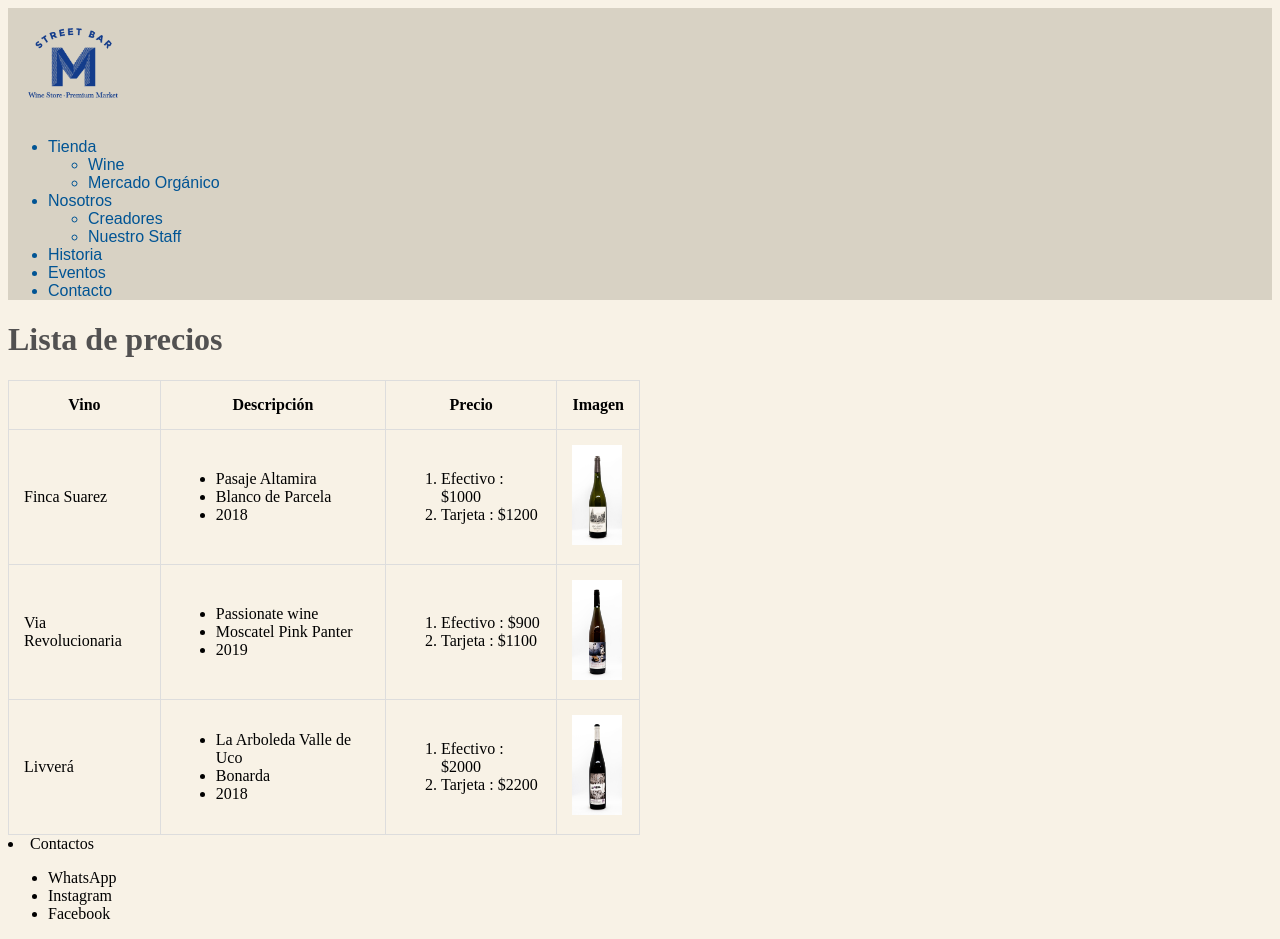
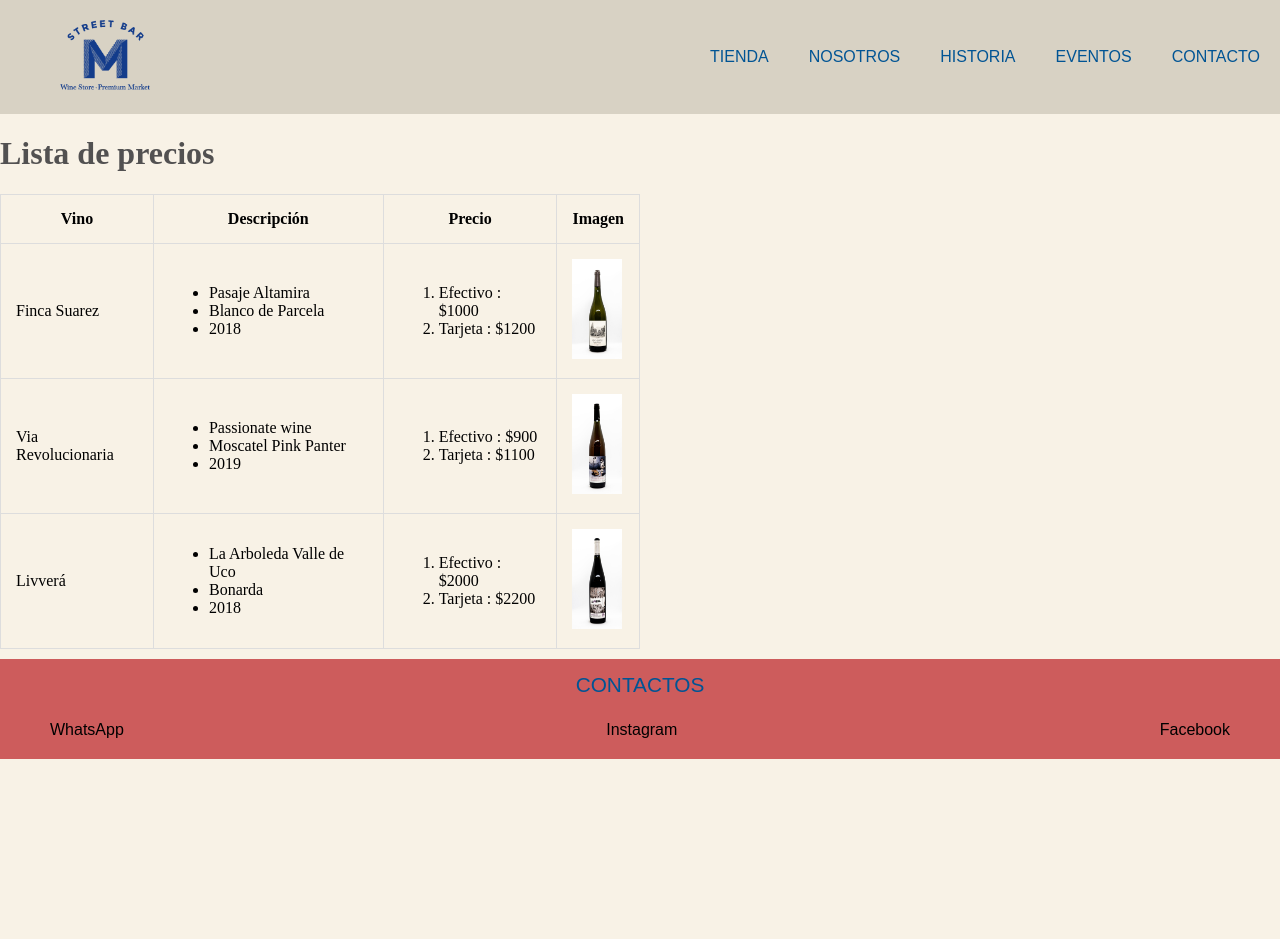
Before and after one commit to Alexiadelonc/Web, a plain HTML site: page paginas/tienda.html in a window 1280 px wide. After the commit the page ends 800 px from the top, so only its background shows below. Drawn offline with Linux system fonts and the light colour scheme.

Commit message:
Entrega 26-8

```diff
--- a/css/main.css
+++ b/css/main.css
@@ -1,25 +1,58 @@
-/*Header*/
 header {
     background-color:#D8D2C4;
 }
 
-/*Logo Header*/
-.listaLogoHeader img {
+/* Header*/
+.listaHeader{
+    display: flex;
+    flex-direction: row;
+    justify-content: space-between;
+    align-items: center;
+    margin-top: 0px;
+}
+
+.listaIzqHeader img {
     width: 90px;
     height: auto;
     margin: 20px;
+
 }
 
-.listaItemsHeader a {
+.listaDerHeader {
+    color: #005494;
+    font-family: 'Montserrat', sans-serif;
+    display: flex;
+    flex-direction: row;
+    flex-wrap:nowrap;
+    justify-content: flex-end;
+    align-items: center;
+
+}
+
+.listaDerHeader a {
     text-decoration: none;
     color:#005494 ;
     font-family:'Montserrat', sans-serif;
     font-weight: 500;
-   }
+}
 
-.listaItemsHeader ul {
-color: #005494;
-font-family: 'Montserrat', sans-serif;
+.listaDerHeader li {
+    margin: 20px;
+    list-style-type: none;
+    display: flex;
+    flex-direction: row;
+}
+
+.listaDerHeader ul{
+    display: none;
+    position: absolute;
+    z-index: 1;
+}
+
+.listaDerHeader li:hover ul{
+    float: none;
+    display: block;
+    text-align: left;
 }
 
 
@@ -27,6 +60,7 @@
 
 body {
     background-color: #F8F2E6 ;
+    margin: 0px;
 }
 p {
     color: rgb(110, 120, 131);
@@ -36,11 +70,6 @@
     line-height: 250%;
 }
 
-video {
-    width: 320px;
-    height: auto;
-    margin-left: 38%;
-}
 
 /*Tienda*/
 h1{
@@ -61,3 +90,24 @@
 tr:hover {
     background-color: lightslategrey;
 }
+
+/*Footer*/
+footer{
+    background-color: indianred;
+    padding-bottom: 20px;
+}
+.contactos {
+    font-family:'Montserrat', sans-serif;
+    color: #005494;
+    margin: 10px;
+}
+.mediosDeContacto {
+    font-family:'Montserrat Medium 500', sans-serif;
+    display: flex;
+    flex-direction: row;
+    justify-content: space-between;
+    list-style-type: none;
+    padding: 0;
+    margin: 0px 50px;
+
+}
--- a/paginas/tienda.html
+++ b/paginas/tienda.html
@@ -11,33 +11,35 @@
 
 <body>
     <header>
-        <div class="listaLogoHeader">
-            <a href="../index.html"><img src="../imagenesIndex/logo street.png" alt="logoMStreetBar"></a>
+        <nav>
+            <ul class="listaHeader">
+                <div class="listaIzqHeader">
+                    <a href="index.html">
+                        <img src="../imagenesIndex/logo street.png" alt="logoMStreetBar">
+                    </a>
                 </div>
-        <div class="listaItemsHeader">
-            <nav>
+                <div class="listaDerHeader">
+                    <li> <a href="tienda.html"> TIENDA </a>
                         <ul>
-                    <li> <a href="tienda.html"> Tienda </a> </li>
-                    <ul>
-                        <li>Wine</li>
-                        <li>Mercado Orgánico</li>
-                    </ul>
-                    <li>
-                        <a href="nosotros.html"> Nosotros</a>
-                        <ul>
-                            <li>Creadores</li>
-                            <li>Nuestro Staff</li>
+                            <li>WINE</li>
+                            <li>MERCADO ORÁNICO </li>
                         </ul>
                     </li>
                     <li>
-                        <a href="historia.html"> Historia </a>
+                        <a href="nosotros.html"> NOSOTROS </a>
+                        <ul>
+                            <li>CREADORES </li>
+                            <li>NUESTRO STAFF </li>
+                        </ul>
                     </li>
-                    <li> <a href="eventos.html"> Eventos </a> </li>
-                    <li> <a href="contacto.html"> Contacto </a> </li>
-
+                    <li>
+                        <a href="historia.html"> HISTORIA </a>
+                    </li>
+                    <li> <a href="eventos.html"> EVENTOS </a> </li>
+                    <li> <a href="contacto.html"> CONTACTO </a> </li>
+                </div>
             </ul>
         </nav>
-        </div>
     </header>
 
     <div>
@@ -123,14 +125,14 @@
     </table>
 
     <footer>
-        <li> Contactos
-            <ul>
+        <p class="contactos"> CONTACTOS </p>
+
+        <ul class="mediosDeContacto">
             <li>WhatsApp</li>
             <li>Instagram</li>
             <li>Facebook</li>
         </ul>
 
-        </li>
     </footer>
 
 </body>
```
Also changed, not shown: index.html (+21 -21 lines), paginas/contacto.html (+27 -24 lines), paginas/eventos.html (+23 -21 lines), paginas/historia.html (+23 -21 lines), paginas/nosotros.html (+23 -21 lines). Lines whose indentation alone changed are shown as unchanged.
